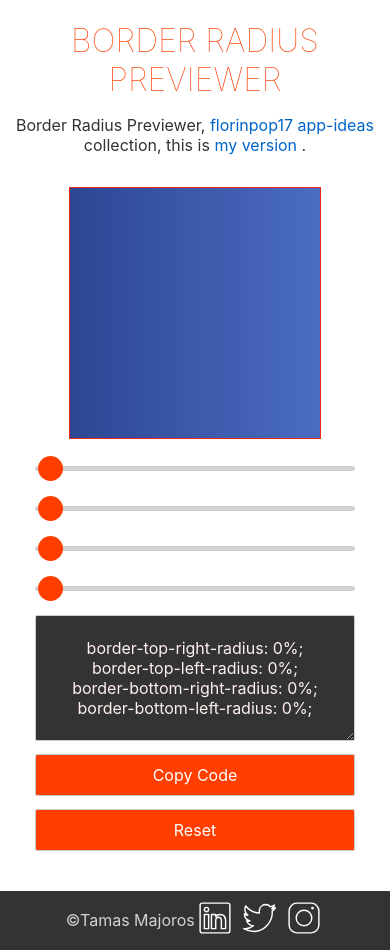
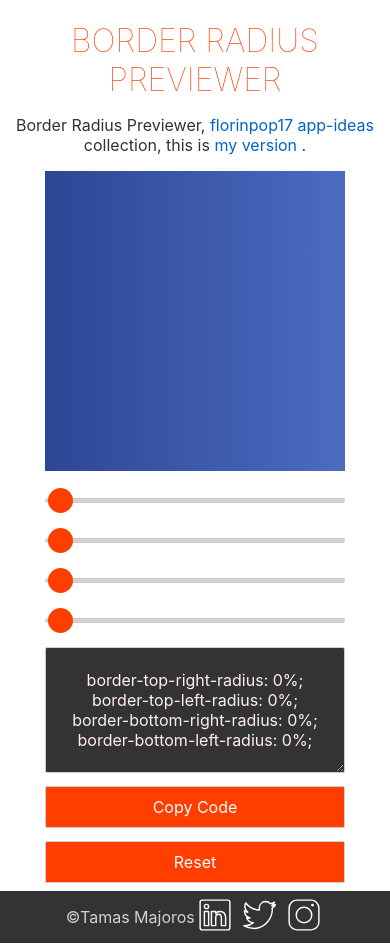
Before and after one commit to Maja0426/border-radius-previewer, a Svelte app: page / in a window 390 px wide. Built offline with nearby package versions, Linux system fonts and the light colour scheme.

Commit message:
modify layout

```diff
--- a/public/global.css
+++ b/public/global.css
@@ -1,3 +1,9 @@
+html,
+body {
+  width: 100%;
+  height: 100%;
+}
+
 body {
   color: #333;
   margin: 0;
--- a/src/App.svelte
+++ b/src/App.svelte
@@ -24,13 +24,10 @@
 
 <style>
   main {
-    min-height: 93vh;
-    position: relative;
+    min-height: 100vh;
     text-align: center;
     background-color: #ffffff;
     color: #333;
-    margin: 0;
-    box-sizing: border-box;
   }
 
   h1 {
@@ -41,35 +38,38 @@
     margin-bottom: 0;
   }
 
-  .main {
+  .wrapper {
+    display: flex;
+    justify-content: center;
+  }
+
+  section {
     display: flex;
     flex-direction: column;
-    width: 400px;
-    margin: 0 auto 2em;
+    padding: 2em;
     justify-content: center;
     align-items: center;
   }
 
-  .original {
-    position: absolute;
-    left: -1px;
-    top: -1px;
-    width: 100%;
-    height: 100%;
-    border: 1px dashed #f12711;
+  .object {
+    display: flex;
+    flex-direction: column;
+    /* width: 30vw;
+    height: 30vw; */
+    min-width: 450px;
+    min-height: 450px;
+    justify-content: center;
+    align-items: center;
+    background: linear-gradient(to left, #4b6cc1, #2d4694);
   }
 
-  .object {
-    position: relative;
-    padding: 0;
-    margin: 1rem;
+  .controller {
     display: flex;
+    flex-direction: column;
+    min-width: 30vw;
+    min-height: 30vw;
     justify-content: center;
     align-items: center;
-    width: 400px;
-    height: 400px;
-    background: linear-gradient(to left, #4b6cc1, #2d4694);
-    border: 1px solid #f12711;
   }
 
   .slide {
@@ -109,6 +109,7 @@
 
   textarea {
     width: 100%;
+    min-height: 120px;
     background: #333;
     color: #ffefef;
     text-align: center;
@@ -121,7 +122,7 @@
   }
 
   footer {
-    min-height: 7vh;
+    /* min-height: 7vh; */
     display: flex;
     justify-content: center;
     align-items: center;
@@ -136,18 +137,24 @@
     margin: 0 1em;
   }
 
-  @media (max-width: 640px) {
+  @media (max-width: 768px) {
     h1 {
       font-size: 2em;
     }
 
-    .main {
-      width: 450px;
+    section {
+      padding-bottom: 0;
     }
 
-    .object {
-      width: 400px;
-      height: 400px;
+    .wrapper {
+      flex-direction: column;
+      justify-content: center;
+      align-items: center;
+    }
+
+    .controller {
+      min-width: 450px;
+      min-height: 450px;
     }
   }
 
@@ -156,13 +163,19 @@
       font-size: 2em;
     }
 
-    .main {
-      width: 320px;
+    .controller {
+      margin-top: 1em;
+      min-width: 300px;
+      min-height: 300px;
     }
 
     .object {
-      width: 250px;
-      height: 250px;
+      min-width: 300px;
+      min-height: 300px;
+    }
+
+    section {
+      padding: 0;
     }
 
     img {
@@ -174,20 +187,12 @@
     h1 {
       font-size: 1.8em;
     }
-
-    .main {
-      width: 300px;
-    }
-
-    .object {
-      width: 250px;
-      height: 250px;
-    }
   }
 </style>
 
 <main>
-  <div>
+
+  <div class="header">
     <h1>Border Radius Previewer</h1>
     <p>
       Border Radius Previewer,
@@ -209,13 +214,16 @@
       .
     </p>
   </div>
-  <section class="main">
+
+  <div class="wrapper">
+    <section>
       <div
         class="object"
         style="border-top-right-radius: {btr}%; border-top-left-radius: {btl}%;
-      border-bottom-right-radius: {bbr}%; border-bottom-left-radius: {bbl}%">
-      <div class="original" />
-    </div>
+        border-bottom-right-radius: {bbr}%; border-bottom-left-radius: {bbl}%" />
+    </section>
+    <section>
+      <div class="controller">
         <div class="slide">
           <input
             class="slider"
@@ -266,7 +274,9 @@
         <textarea type="text" id="copy-code" rows="6">{copyText}</textarea>
         <button on:click|preventDefault={copied} id="copy">Copy Code</button>
         <button on:click={reset}>Reset</button>
+      </div>
     </section>
+  </div>
 </main>
 
 <footer>
```
Lines whose indentation alone changed are shown as unchanged.
